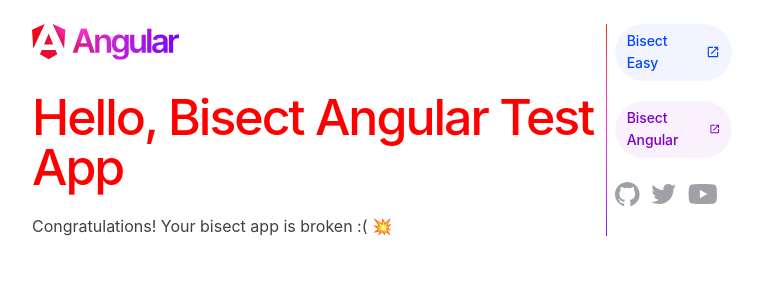
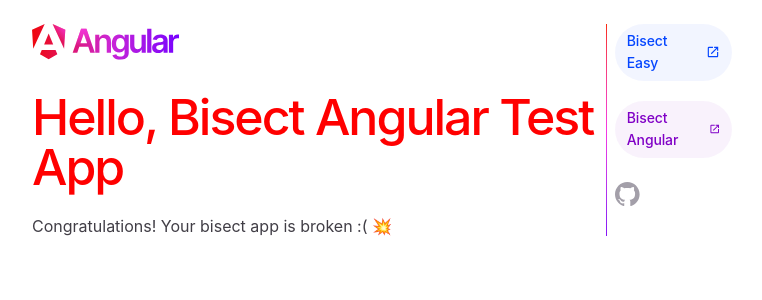
Before and after one commit to bortolottidev/bisect-angular, an Angular app: page / in a window 1280 px wide. Shown: the top 300 px of the page, without its empty margins (258-1020 px from the left). Built offline with nearby package versions, Linux system fonts and the light colour scheme.

Commit message:
feat(app): add my social link

```diff
--- a/src/app/app.component.html
+++ b/src/app/app.component.html
@@ -268,7 +268,7 @@
       </div>
       <div class="social-links">
         <a
-          href="https://github.com/angular/angular"
+          href="https://github.com/bortolottidev"
           aria-label="Github"
           target="_blank"
           rel="noopener"
@@ -286,46 +286,6 @@
             />
           </svg>
         </a>
-        <a
-          href="https://twitter.com/angular"
-          aria-label="Twitter"
-          target="_blank"
-          rel="noopener"
-        >
-          <svg
-            width="25"
-            height="20"
-            viewBox="0 0 25 20"
-            fill="none"
-            xmlns="http://www.w3.org/2000/svg"
-            alt="Twitter"
-          >
-            <path
-              d="M8.04524 20C17.3335 20 22.4138 12.3047 22.4138 5.63144C22.4138 5.41287 22.4138 5.19529 22.399 4.97869C23.3874 4.26381 24.2405 3.37867 24.9185 2.3647C23.9969 2.77329 23.0192 3.04112 22.018 3.15923C23.0723 2.52818 23.8613 1.53552 24.2382 0.366057C23.2469 0.954335 22.1624 1.36889 21.0315 1.59182C20.2701 0.782212 19.2631 0.246107 18.1663 0.0664704C17.0695 -0.113166 15.9441 0.0736804 14.9642 0.598096C13.9843 1.12251 13.2046 1.95526 12.7457 2.96748C12.2868 3.9797 12.1742 5.11495 12.4255 6.19756C10.4178 6.09685 8.45366 5.57507 6.66064 4.66609C4.86763 3.75712 3.28579 2.48127 2.01781 0.921344C1.37203 2.03306 1.17424 3.34911 1.46472 4.60154C1.75519 5.85397 2.51208 6.9486 3.58128 7.66257C2.77759 7.63903 1.9914 7.42221 1.28924 7.03049V7.09449C1.28956 8.26041 1.69316 9.39034 2.4316 10.2926C3.17003 11.1949 4.19783 11.8139 5.34067 12.0448C4.59721 12.2476 3.81715 12.2772 3.06045 12.1315C3.38327 13.1348 4.01156 14.0122 4.85746 14.641C5.70337 15.2698 6.72461 15.6185 7.77842 15.6384C6.73139 16.4614 5.53237 17.0699 4.24995 17.4291C2.96753 17.7882 1.62687 17.891 0.304688 17.7316C2.61411 19.2136 5.30121 19.9997 8.04524 19.9961"
-            />
-          </svg>
-        </a>
-        <a
-          href="https://www.youtube.com/channel/UCbn1OgGei-DV7aSRo_HaAiw"
-          aria-label="Youtube"
-          target="_blank"
-          rel="noopener"
-        >
-          <svg
-            width="29"
-            height="20"
-            viewBox="0 0 29 20"
-            fill="none"
-            xmlns="http://www.w3.org/2000/svg"
-            alt="Youtube"
-          >
-            <path
-              fill-rule="evenodd"
-              clip-rule="evenodd"
-              d="M27.4896 1.52422C27.9301 1.96749 28.2463 2.51866 28.4068 3.12258C29.0004 5.35161 29.0004 10 29.0004 10C29.0004 10 29.0004 14.6484 28.4068 16.8774C28.2463 17.4813 27.9301 18.0325 27.4896 18.4758C27.0492 18.9191 26.5 19.2389 25.8972 19.4032C23.6778 20 14.8068 20 14.8068 20C14.8068 20 5.93586 20 3.71651 19.4032C3.11363 19.2389 2.56449 18.9191 2.12405 18.4758C1.68361 18.0325 1.36732 17.4813 1.20683 16.8774C0.613281 14.6484 0.613281 10 0.613281 10C0.613281 10 0.613281 5.35161 1.20683 3.12258C1.36732 2.51866 1.68361 1.96749 2.12405 1.52422C2.56449 1.08095 3.11363 0.76113 3.71651 0.596774C5.93586 0 14.8068 0 14.8068 0C14.8068 0 23.6778 0 25.8972 0.596774C26.5 0.76113 27.0492 1.08095 27.4896 1.52422ZM19.3229 10L11.9036 5.77905V14.221L19.3229 10Z"
-            />
-          </svg>
-        </a>
       </div>
     </div>
   </div>
```
